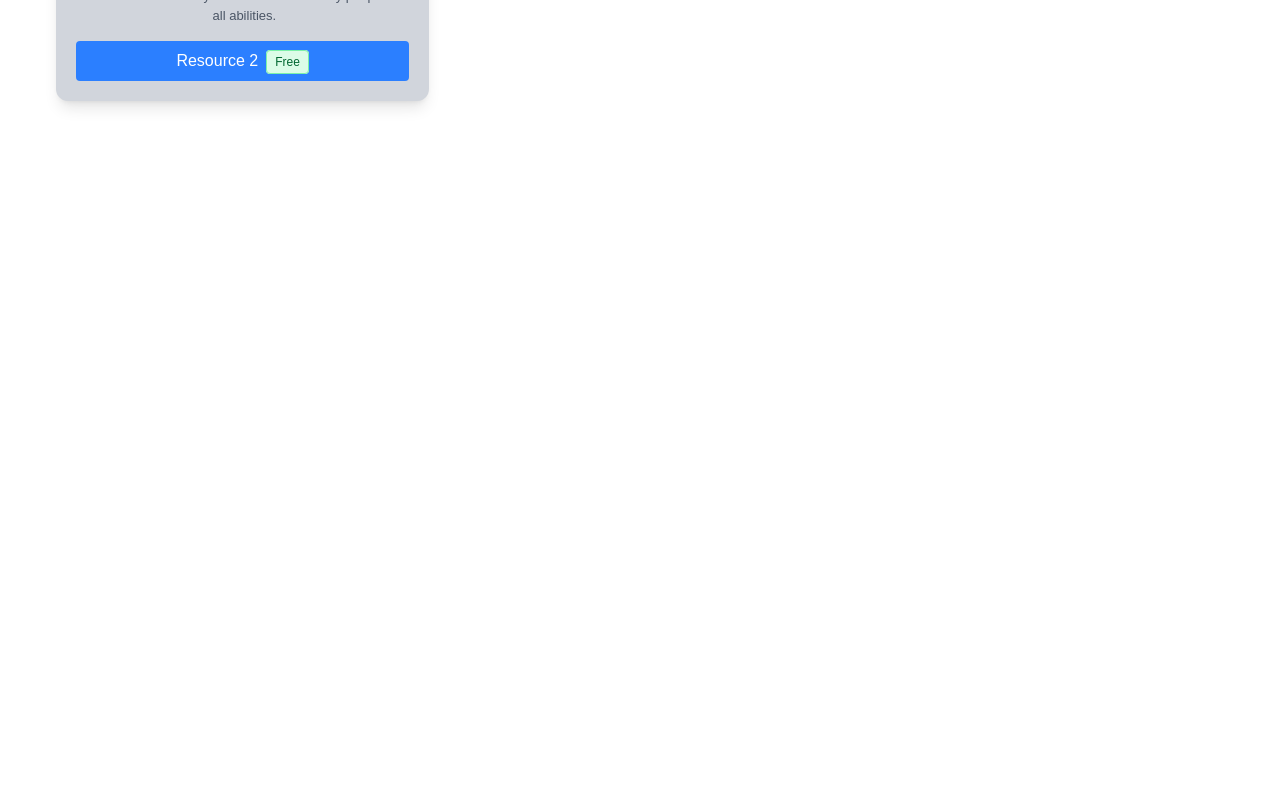
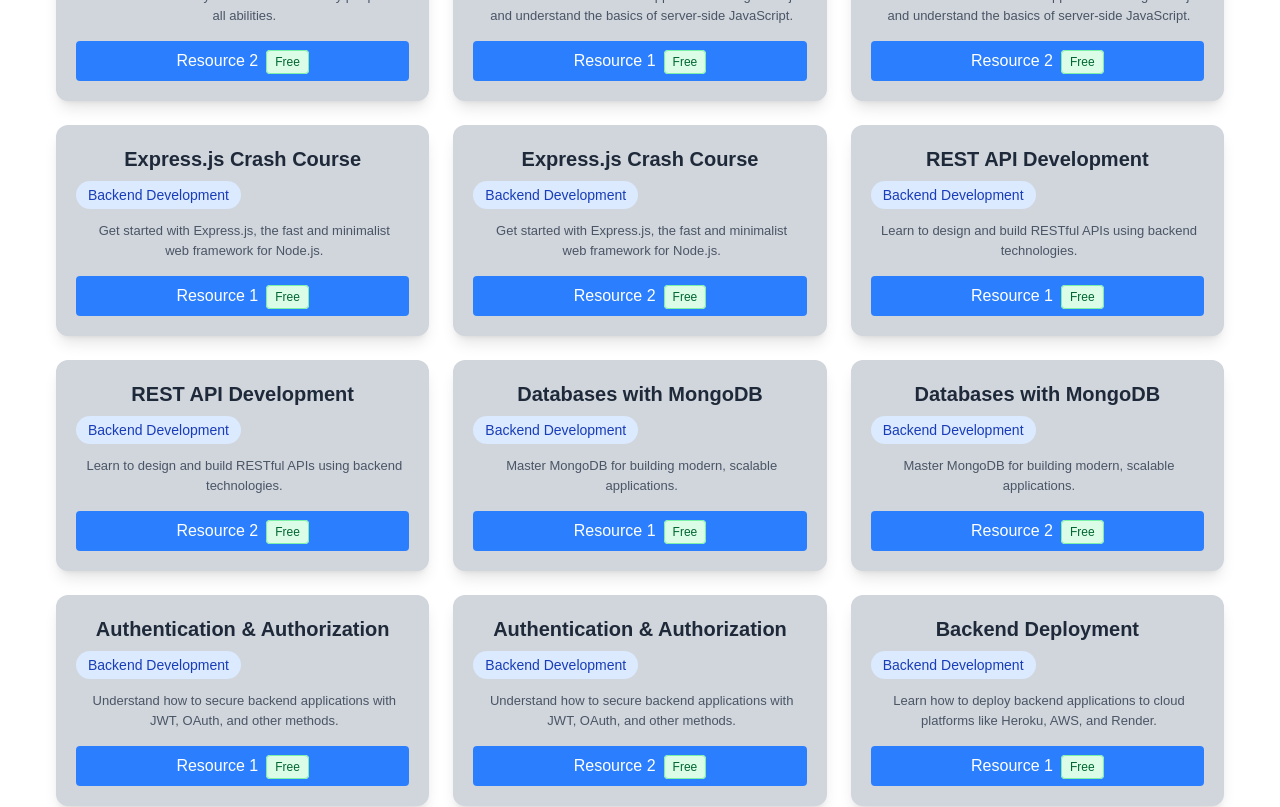
Before and after one commit to satyamrk18/CarrerCare, a React (Vite) app: page /courses in a window 1280 px wide. Shown: the part 3640-4447 px from the top of the page. Before the commit the page ends 3797 px from the top, so only its background shows below. Built offline with nearby package versions, Linux system fonts and the light colour scheme.

Commit message:
data added for Backend Development

```diff
--- a/src/data/CourseResources.js
+++ b/src/data/CourseResources.js
@@ -205,8 +205,48 @@ const courses = [
   description: "Learn how to make your websites usable by people of all abilities.",
   category: "Frontend Development",
   resources: ["https://www.w3.org/WAI/fundamentals/accessibility-intro/", "https://developer.mozilla.org/en-US/docs/Learn/Accessibility"]
-} // Free
+}, // Free,
+{
+  title: "Node.js Fundamentals",
+  description: "Learn how to build backend applications using Node.js and understand the basics of server-side JavaScript.",
+  category: "Backend Development",
+  resources: ["https://nodejs.dev/en/learn/", "https://www.udemy.com/course/the-complete-nodejs-developer-course-2/"]
+}, // Paid
 
-];
+{
+  title: "Express.js Crash Course",
+  description: "Get started with Express.js, the fast and minimalist web framework for Node.js.",
+  category: "Backend Development",
+  resources: ["https://developer.mozilla.org/en-US/docs/Learn/Server-side/Express_Nodejs/Introduction", "https://www.youtube.com/watch?v=L72fhGm1tfE"]
+}, // Free
+
+{
+  title: "REST API Development",
+  description: "Learn to design and build RESTful APIs using backend technologies.",
+  category: "Backend Development",
+  resources: ["https://www.freecodecamp.org/news/rest-api-tutorial-rest-client-rest-service-and-api-calls-explained-with-code-examples/", "https://www.udemy.com/course/rest-api-design-the-complete-guide/"]
+}, // Paid
+
+{
+  title: "Databases with MongoDB",
+  description: "Master MongoDB for building modern, scalable applications.",
+  category: "Backend Development",
+  resources: ["https://www.mongodb.com/docs/manual/tutorial/getting-started/", "https://www.udemy.com/course/mongodb-the-complete-developers-guide/"]
+}, // Paid
+
+{
+  title: "Authentication & Authorization",
+  description: "Understand how to secure backend applications with JWT, OAuth, and other methods.",
+  category: "Backend Development",
+  resources: ["https://www.digitalocean.com/community/tutorial_series/oauth-2-0", "https://www.udemy.com/course/nodejs-jwt-authentication-oauth/"]
+}, // Paid
+
+{
+  title: "Backend Deployment",
+  description: "Learn how to deploy backend applications to cloud platforms like Heroku, AWS, and Render.",
+  category: "Backend Development",
+  resources: ["https://devcenter.heroku.com/articles/getting-started-with-nodejs", "https://www.udemy.com/course/aws-certified-developer-associate/"]
+} // Paid
+]
 
 export default courses;
```
